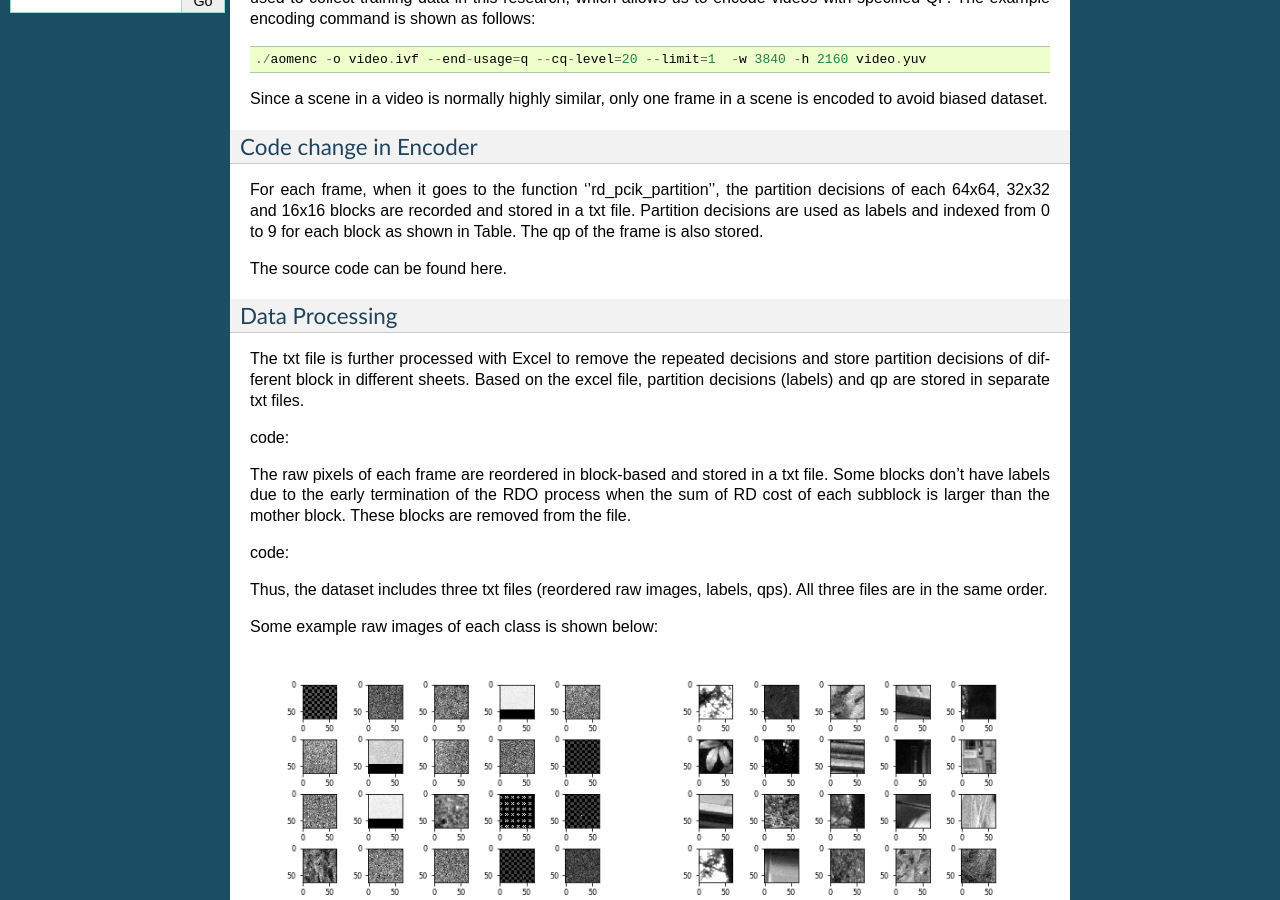
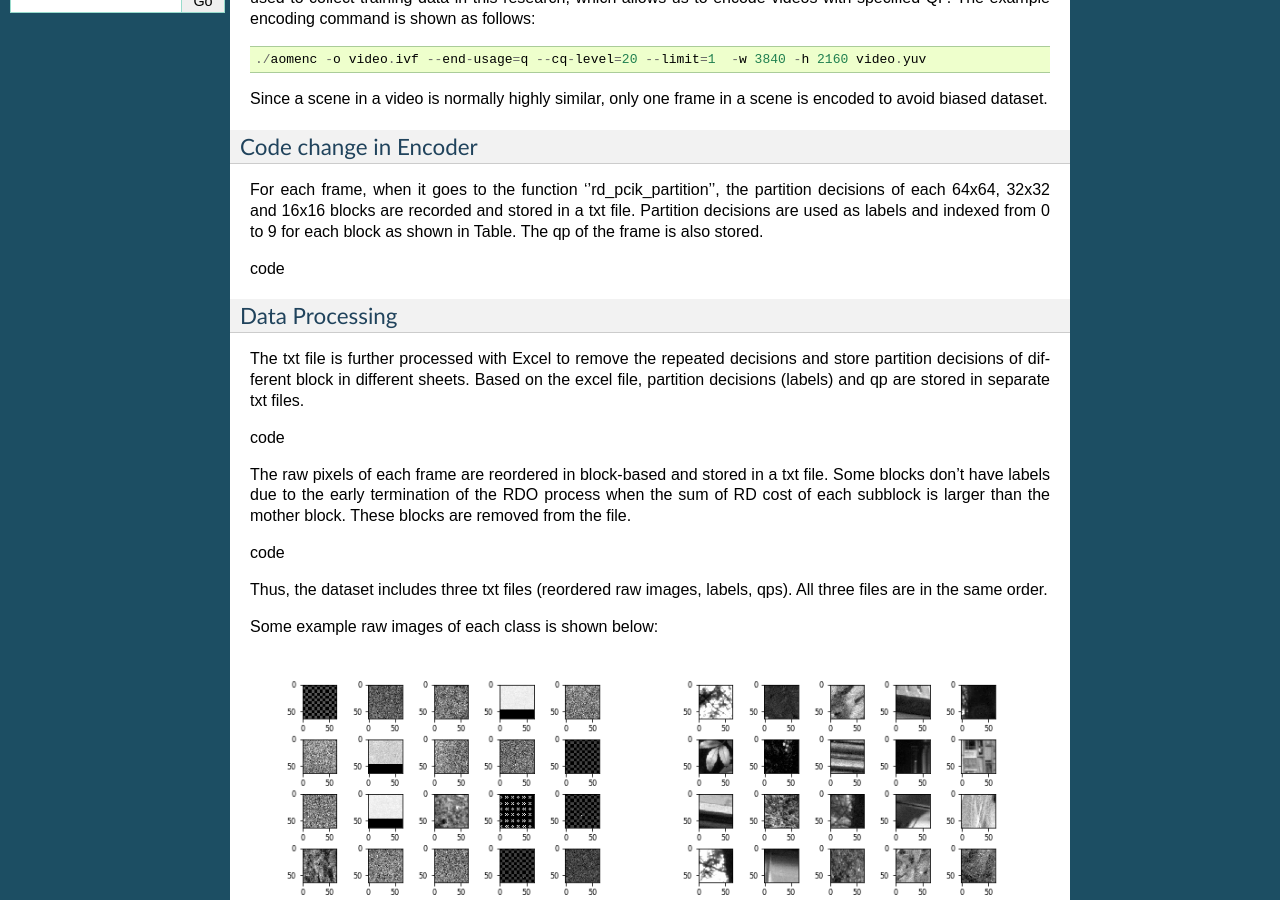
Before and after one commit to epadam/CNN-AV1-intra-encoder, a Sphinx documentation site: the page built from source/training.rst, in a window 1280 px wide and 900 px high, scrolled down 520 px. Built offline with Sphinx 7.4.7, drawn with Linux system fonts in a browser that asks for light colours.

Commit message:
Update training.rst

```diff
--- a/source/training.rst
+++ b/source/training.rst
@@ -36,7 +36,7 @@ Code change in Encoder
 
 For each frame, when it goes to the function ''rd_pcik_partition'', the partition decisions of each 64x64, 32x32 and 16x16 blocks are recorded and stored in a txt file.  Partition decisions are used as labels and indexed from 0 to 9 for each block as shown in Table. The qp of the frame is also stored.
 
-The source code can be found here.
+code
 
 
 -----------------------
@@ -45,11 +45,11 @@ Data Processing
 
 The txt file is further processed with Excel to remove the repeated decisions and store partition decisions of different block in different sheets. Based on the excel file, partition decisions (labels) and qp are stored in separate txt files.
 
-code::
+code
 
 The raw pixels of each frame are reordered in block-based and stored in a txt file. Some blocks don't have labels due to the early termination of the RDO process when the sum of RD cost of each subblock is larger than the mother block. These blocks are removed from the file.
 
-code::
+code
 
 
 Thus, the dataset includes three txt files (reordered raw images, labels, qps). All three files are in the same order.
```
